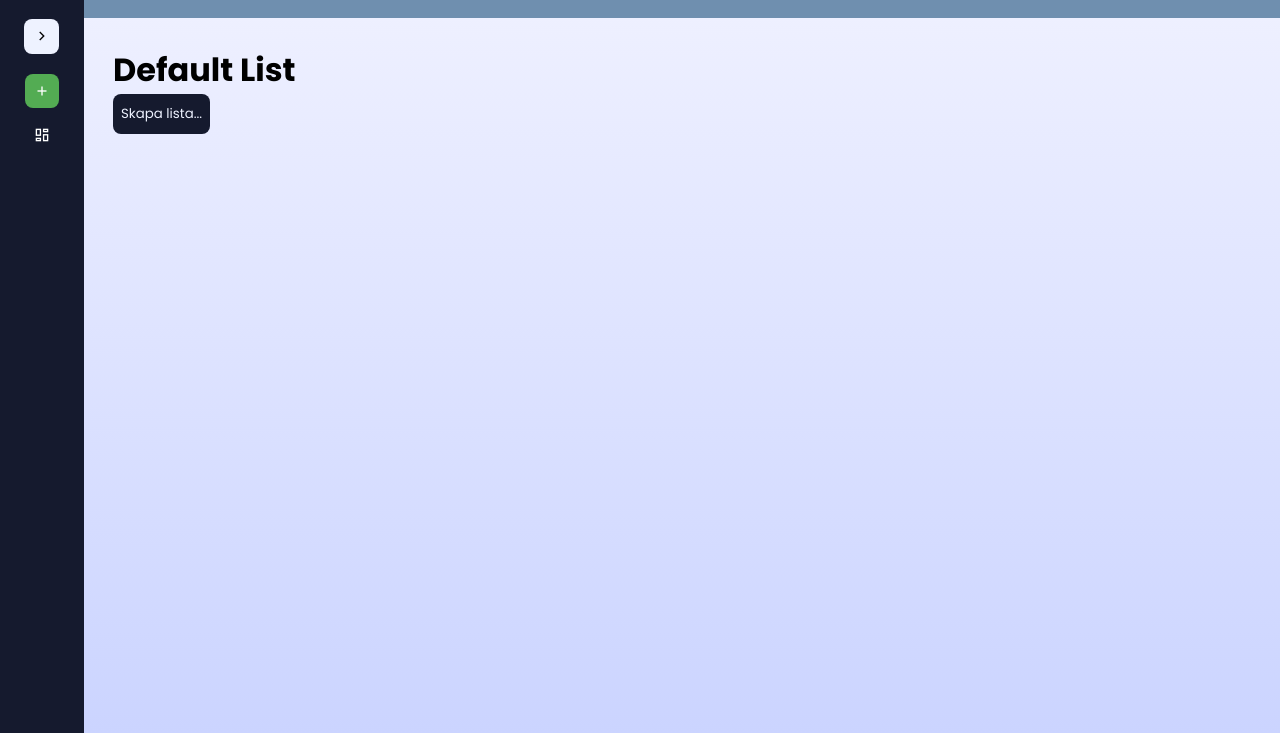
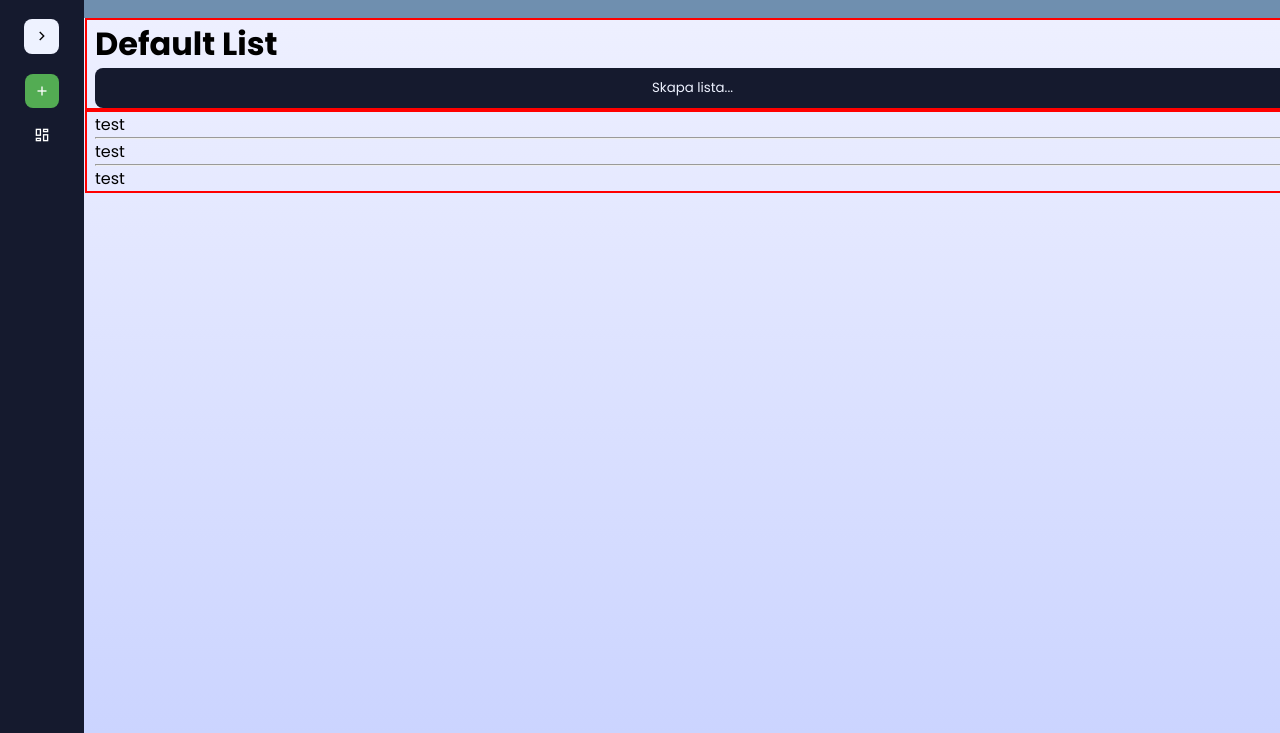
Before and after one commit to alesta73/TDL, a plain HTML site: page index.html in a window 1280 px wide. Shown: the part 67-800 px from the top of the page. Drawn offline with nearby package versions, Linux system fonts and the light colour scheme.

Commit message:
refactor: update main layout styles and add responsive container

```diff
--- /dev/null
+++ b/CSS/responsive.css
@@ -0,0 +1,124 @@
+.container {
+    /* max-width: 1536px; */
+    width: 100%;
+    margin-left: auto;
+    margin-right: auto;
+    padding-left: 0.5rem;
+    padding-right: 0.5rem;
+    border: 2px solid red;
+    margin-left: 85px;
+    /* margin-right: 85px; */
+}
+
+/* @media (max-width: 1536px){
+    .container{
+        max-width: 1280px;
+    }
+}
+@media (max-width: 1280px){
+    .container{
+        max-width: 1024px;
+    }
+}
+@media (max-width: 1024px){
+    .container{
+        max-width: 768px;
+    }
+}
+@media (max-width: 768px){
+    .container{
+        max-width: 640px;
+    }
+}
+@media (max-width: 640px){
+    .container{
+        max-width: 475px;
+    }
+}
+@media (max-width: 475px){
+    .container{
+        width: 100%;
+    }
+} */
+
+/* @media (min-width: 475px) {
+    .container {
+        max-width: 475px;
+    }
+}
+
+@media (min-width: 640px) {
+    .container {
+        max-width: 640px;
+    }
+}
+
+@media (min-width: 768px) {
+    .container {
+        max-width: 768px;
+    }
+}
+
+@media (min-width: 1024px) {
+    .container {
+        max-width: 1024px;
+    }
+}
+
+@media (min-width: 1280px) {
+    .container {
+        max-width: 1280px;
+    }
+}
+
+@media (min-width: 1536px) {
+    .container {
+        max-width: 1536px;
+    }
+} */
+
+@media (min-width: 475px) {
+    .container {
+        max-width: 475px;
+    }
+}
+
+@media (min-width: 640px) {
+    .container {
+        max-width: 555px;
+    }
+    .list-container{
+        column-count: 2;
+    }
+}
+
+@media (min-width: 768px) {
+    .container {
+        max-width: 683px;
+    }
+    .list-container{
+        column-count: 555;
+    }
+}
+
+@media (min-width: 1024px) {
+    .container {
+        max-width: 939px;
+    }
+    .list-container{
+        column-count: 3;
+    }
+
+}
+
+@media (min-width: 1280px) {
+    .container {
+        max-width: 1195px;
+    }
+}
+
+@media (min-width: 1536px) {
+    .container {
+        max-width: 1451px;
+    }
+}
--- a/CSS/style-A.css
+++ b/CSS/style-A.css
@@ -256,27 +256,33 @@ body {
    Main Layout
 --------------------------------------------------- */
 main {
-    margin-left: 85px;
+    /* margin-left: 85px; */
     height: 100%;
-    padding: 1.75rem;
+    /* padding: 1.75rem; */
+}
+
+.main-content{
+    display: flex;
+    flex-wrap: wrap;
+    flex-direction: column;
 }
 
 .main-header {
+    width: 100%;
     display: flex;
+    flex-wrap: wrap;
     align-items: center;
     justify-content: space-between;
     /* padding: 20px 30px; */
 }
 
-.main-content {
-    display: flex;
-}
 
 .list-container {
     display: flex;
-    gap: 20px;
+    gap: 0.5em;
     /* flex-direction: column; */
     flex-wrap: wrap;
+    justify-content: center;
 }
 
 /* ---------------------------------------------------
--- a/index.html
+++ b/index.html
@@ -5,6 +5,7 @@
     <meta charset="UTF-8">
     <meta name="viewport" content="width=device-width, initial-scale=1.0">
     <link rel="stylesheet" href="CSS/style-A.css">
+    <link rel="stylesheet" href="CSS/responsive.css">
     <!-- <link rel="stylesheet" href="https://cdn.jsdelivr.net/npm/bootstrap@4.3.1/dist/css/bootstrap.min.css" integrity="sha384-ggOyR0iXCbMQv3Xipma34MD+dH/1fQ784/j6cY/iJTQUOhcWr7x9JvoRxT2MZw1T" crossorigin="anonymous"> -->
     <!-- Linking Google Fonts for Icons -->
     <link rel="stylesheet"
@@ -13,10 +14,11 @@
 </head>
 
 <body>
-    <header class="topbar">
+        <header class="topbar">
         <!-- <div class="logo"></div> -->
         <div class="acc">A</div>
     </header>
+
     <aside class="sidebar collapsed">
         <header class="sidebar-header">
             <a href="#" class="header-logo">
@@ -42,7 +44,8 @@
         </nav>
     </aside>
     <main>
-        <div class="main-header">
+        <div class="container main-content">
+<div class="main-header">
             <a>
                 <h1 class="listname">Lista #1</h1>
             </a>
@@ -52,7 +55,7 @@
 
                 <!-- <div class="list1">
                     <h2>Idag / Datum</h2>
-                    <div class="line"></div>
+<div class="line"></div>
                     <div class="taskContainer">Käka mat</div>
                     <div class="btnContainer"> <button class="taskButton">+</button></div>
 
@@ -81,10 +84,16 @@
             <button class="addTaskBtn">Create Task</button>
         </div>
 
+        </div>
+
+
         <!-- <div class="testing">
             <div class="clickable">Clickable element</div>
         </div> -->
     </main>
+    <div class="container">
+        test <hr> test <hr> test
+    </div>
     <footer></footer>
 
     <script type="module" src="JS/main.js"></script>
```
